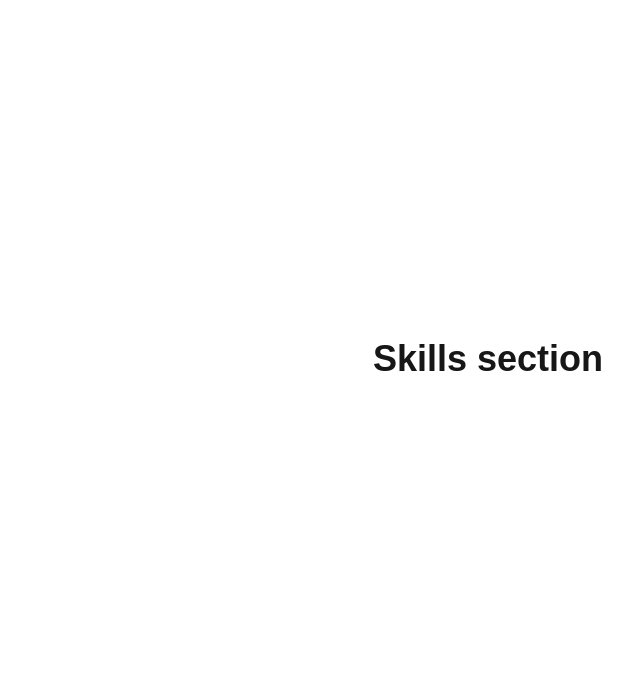
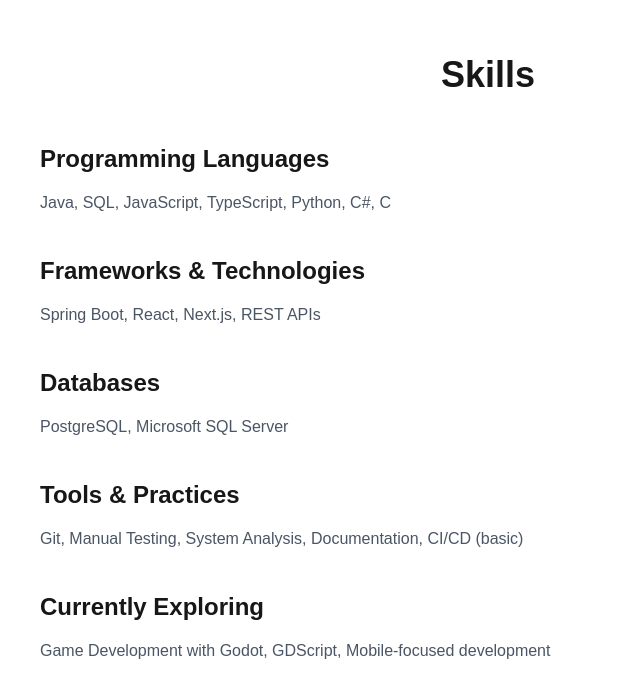
Before and after one commit to majaxpan/portfolio, a Next.js app: page / in a window 1280 px wide. Shown: the part 3469-4166 px from the top of the page, without its empty margins (152-792 px from the left). Built offline with nearby package versions, Linux system fonts and the light colour scheme.

Commit message:
Added Skills section

```diff
--- a/app/components/Skills.tsx
+++ b/app/components/Skills.tsx
@@ -1,7 +1,59 @@
 export default function Skills() {
-    return (
-        <section className="min-h-screen flex items-center justify-center">
-            <h1 className="text-4xl font-bold">Skills section</h1>
-        </section>
-    )
+  return (
+    <section className="min-h-screen px-6 py-24">
+      <h2 className="text-4xl font-bold text-center mb-12">Skills</h2>
+
+      <div className="max-w-4xl mx-auto grid gap-10">
+        {/* Programming Languages */}
+        <div>
+          <h3 className="text-2xl font-semibold mb-4">
+            Programming Languages
+          </h3>
+          <p className="text-gray-600">
+            Java, SQL, JavaScript, TypeScript, Python, C#, C
+          </p>
+        </div>
+
+        {/* Frameworks & Technologies */}
+        <div>
+          <h3 className="text-2xl font-semibold mb-4">
+            Frameworks & Technologies
+          </h3>
+          <p className="text-gray-600">
+            Spring Boot, React, Next.js, REST APIs
+          </p>
+        </div>
+
+        {/* Databases */}
+        <div>
+          <h3 className="text-2xl font-semibold mb-4">
+            Databases
+          </h3>
+          <p className="text-gray-600">
+            PostgreSQL, Microsoft SQL Server
+          </p>
+        </div>
+
+        {/* Tools & Practices */}
+        <div>
+          <h3 className="text-2xl font-semibold mb-4">
+            Tools & Practices
+          </h3>
+          <p className="text-gray-600">
+            Git, Manual Testing, System Analysis, Documentation, CI/CD (basic)
+          </p>
+        </div>
+
+        {/* Currently Exploring */}
+        <div>
+          <h3 className="text-2xl font-semibold mb-4">
+            Currently Exploring
+          </h3>
+          <p className="text-gray-600">
+            Game Development with Godot, GDScript, Mobile-focused development
+          </p>
+        </div>
+      </div>
+    </section>
+  );
 }
```
